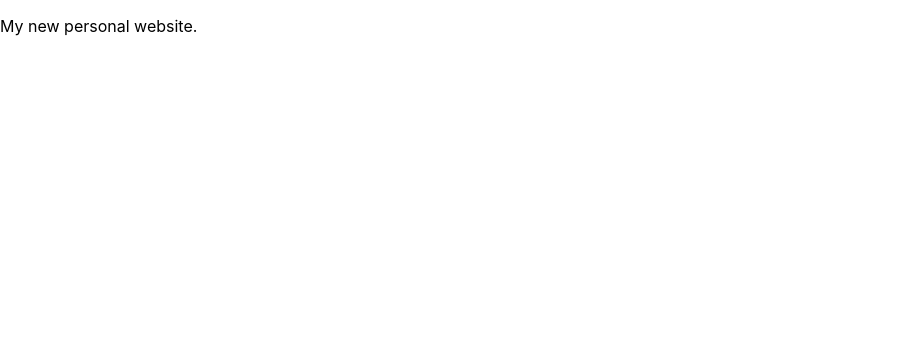
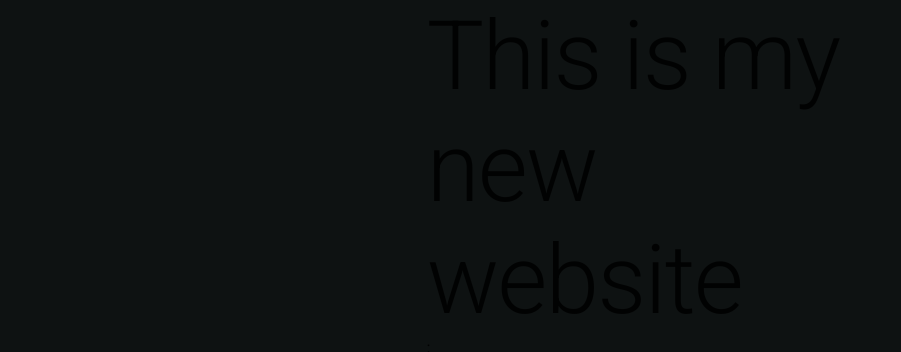
Before and after one commit to gohls/my-new-website, a React (Create React App) app in the folder client/: page / in a window 1280 px wide. Shown: the top 352 px of the page, without its empty margins (0-901 px from the left). Built offline with nearby package versions, Linux system fonts and the light colour scheme.

Commit message:
WIP: basic setup and layout

```diff
--- a/client/public/index.html
+++ b/client/public/index.html
@@ -3,6 +3,7 @@
   <head>
     <meta charset="utf-8" />
     <link rel="icon" href="%PUBLIC_URL%/favicon.ico" />
+    <link rel="stylesheet" href="https://fonts.googleapis.com/css?family=Roboto:300,400,500,700&display=swap" />
     <meta name="viewport" content="width=device-width, initial-scale=1" />
     <meta name="theme-color" content="#000000" />
     <meta
@@ -28,7 +29,7 @@
   </head>
   <body>
     <noscript>You need to enable JavaScript to run this app.</noscript>
-    <div id="root"></div>
+    <div id="app"></div>
     <!--
       This HTML file is a template.
       If you open it directly in the browser, you will see an empty page.
--- a/client/src/App.js
+++ /dev/null
@@ -1,13 +0,0 @@
-function App() {
-  return (
-    <div>
-      <header>
-        <p>
-          My new personal website.
-        </p>
-      </header>
-    </div>
-  );
-}
-
-export default App;
--- /dev/null
+++ b/client/src/Root.tsx
@@ -0,0 +1,34 @@
+import React from "react";
+import { CssBaseline, Grid, ThemeProvider, Typography } from "@mui/material";
+import { Theme } from "@material-ui/core/styles";
+import '@fontsource/roboto/300.css';
+import '@fontsource/roboto/400.css';
+import '@fontsource/roboto/500.css';
+import '@fontsource/roboto/700.css';
+
+import makeTheme from "./theme";
+
+
+class Root extends React.Component<{}> {
+  public render() {
+    const theme: Theme = makeTheme();
+
+    return (
+      <ThemeProvider theme={theme}>
+        <CssBaseline />
+        <Grid container>
+          <Grid item xs={4} />
+          <Grid item xs={4}>
+            <Typography variant="h1">
+              This is my new website
+            </Typography>;
+          </Grid>
+          <Grid item xs={4} />
+        </Grid>
+      </ThemeProvider>
+    );
+  }
+
+}
+
+export default Root;
--- a/client/src/index.js
+++ b/client/src/index.tsx
@@ -1,14 +1,14 @@
 import React from 'react';
 import ReactDOM from 'react-dom';
 import './index.css';
-import App from './App';
+import Root from './Root';
 import reportWebVitals from './reportWebVitals';
 
 ReactDOM.render(
   <React.StrictMode>
-    <App />
+    <Root />
   </React.StrictMode>,
-  document.getElementById('root')
+  document.getElementById('app')
 );
 
 // If you want to start measuring performance in your app, pass a function
--- /dev/null
+++ b/client/src/theme.tsx
@@ -0,0 +1,13 @@
+import { Theme, createTheme } from "@material-ui/core/styles";
+
+const makeTheme = (): Theme => {
+    return createTheme({
+        palette: {
+            background: {
+                default: '#0e1212',
+            },
+        }
+    });
+};
+
+export default makeTheme;
```
Also changed, not shown: 1 other file (tests, documents, lock files or other folders).
